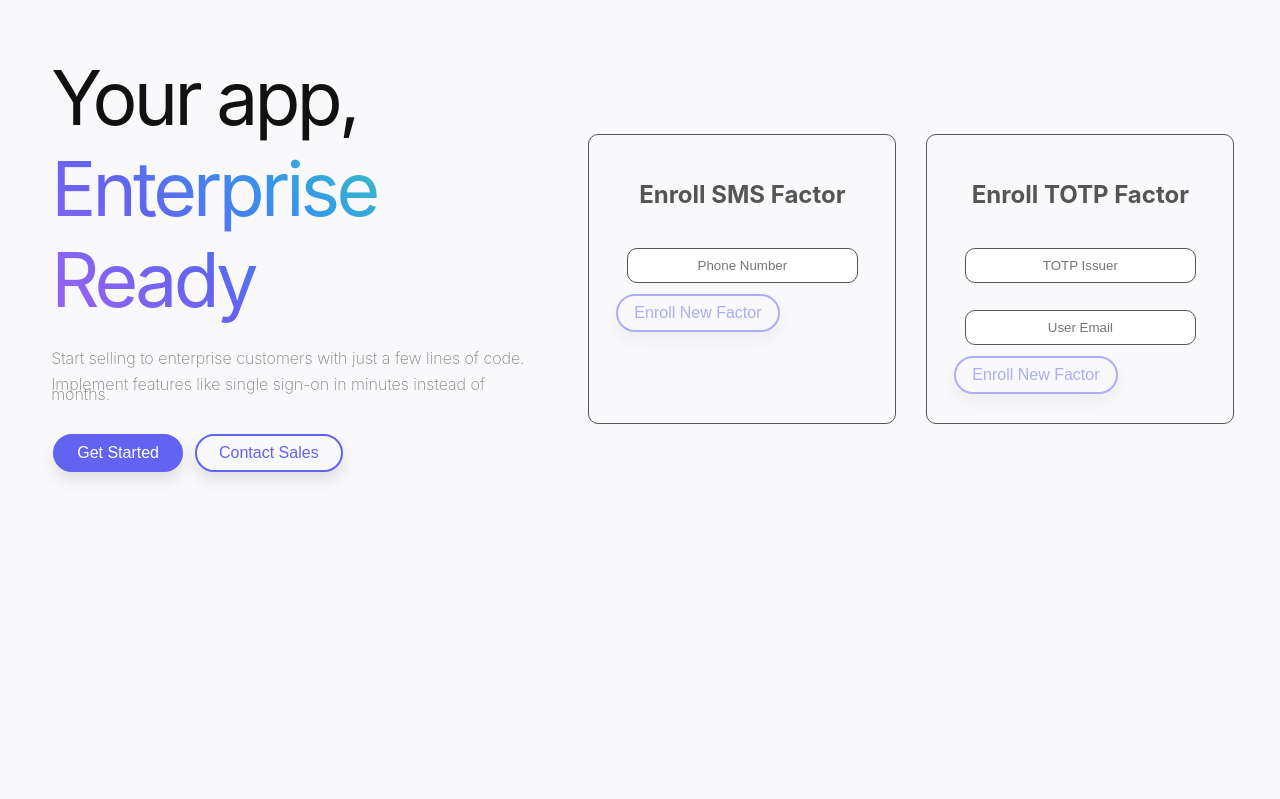
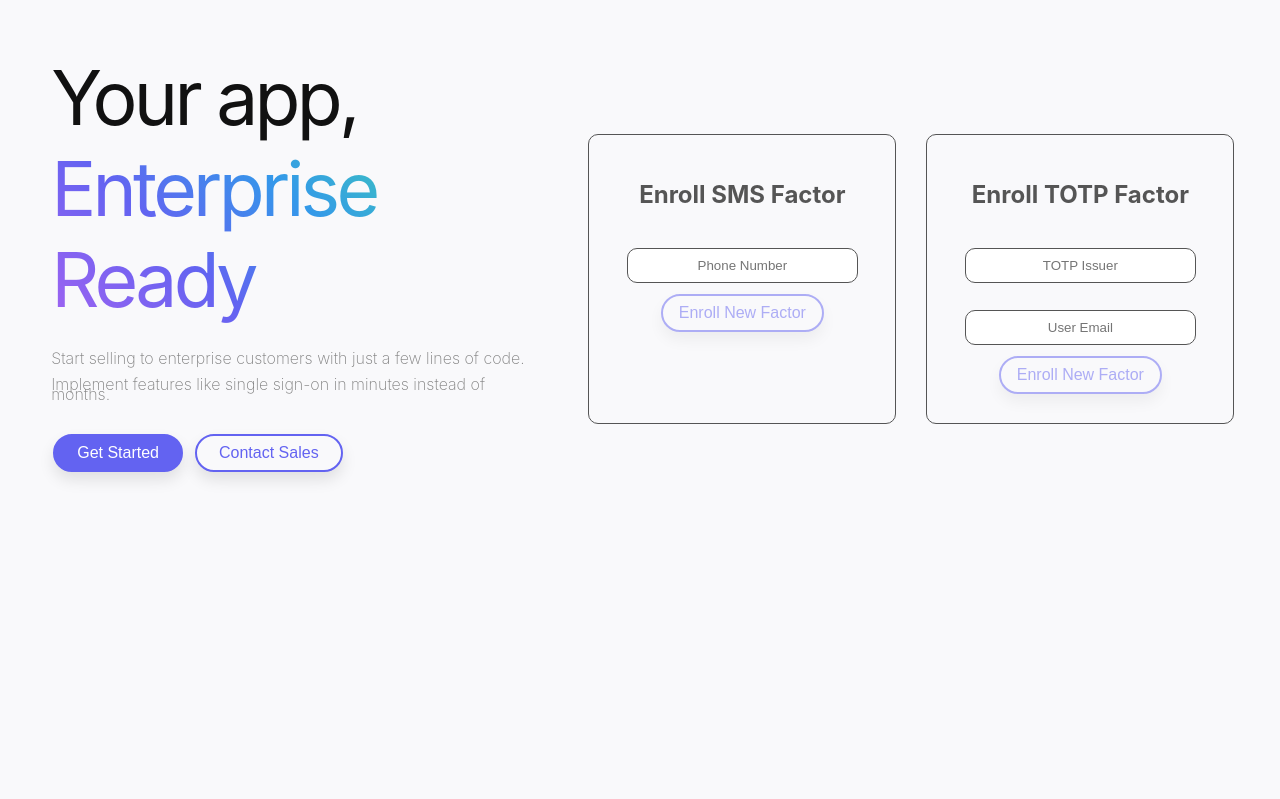
Before and after one commit to workos/python-flask-example-applications, a Flask app: template python-flask-mfa-example/templates/enroll_factor.html in a window 1280 px wide. Shown: the part 91-890 px from the top of the page. Run offline with Flask 2, Linux system fonts and the light colour scheme; the template is opened without the code that fills it, so the values that code supplies are empty.

Commit message:
Update html to center buttons on enroll_factor

```diff
--- a/python-flask-mfa-example/templates/enroll_factor.html
+++ b/python-flask-mfa-example/templates/enroll_factor.html
@@ -49,10 +49,12 @@
                                         placeholder="Phone Number">
                                 </div>
                             </div>
-                            <div>
-                                <button type="submit" name="type" value="sms" id="sms-factor-submit-btn"
+                            <div class="flex">
+                                <div>
+                                    <button type="submit" name="type" value="sms" id="sms-factor-submit-btn"
                                     class="button button-outline button-sm" disabled>Enroll New
                                     Factor</button>
+                                </div>
                             </div>
                         </form>
                     </div>
@@ -70,8 +72,10 @@
                                         placeholder="User Email">
                                 </div>
                             </div>
-                            <div>
-                                <button value="totp" id="totp-factor-submit-btn" class="button button-outline button-sm" disabled>Enroll New Factor</button>
+                            <div class="flex">
+                                <div>
+                                    <button value="totp" id="totp-factor-submit-btn" class="button button-outline button-sm" disabled>Enroll New Factor</button>
+                                </div>
                             </div>
                         </div>
                     </div>
```
